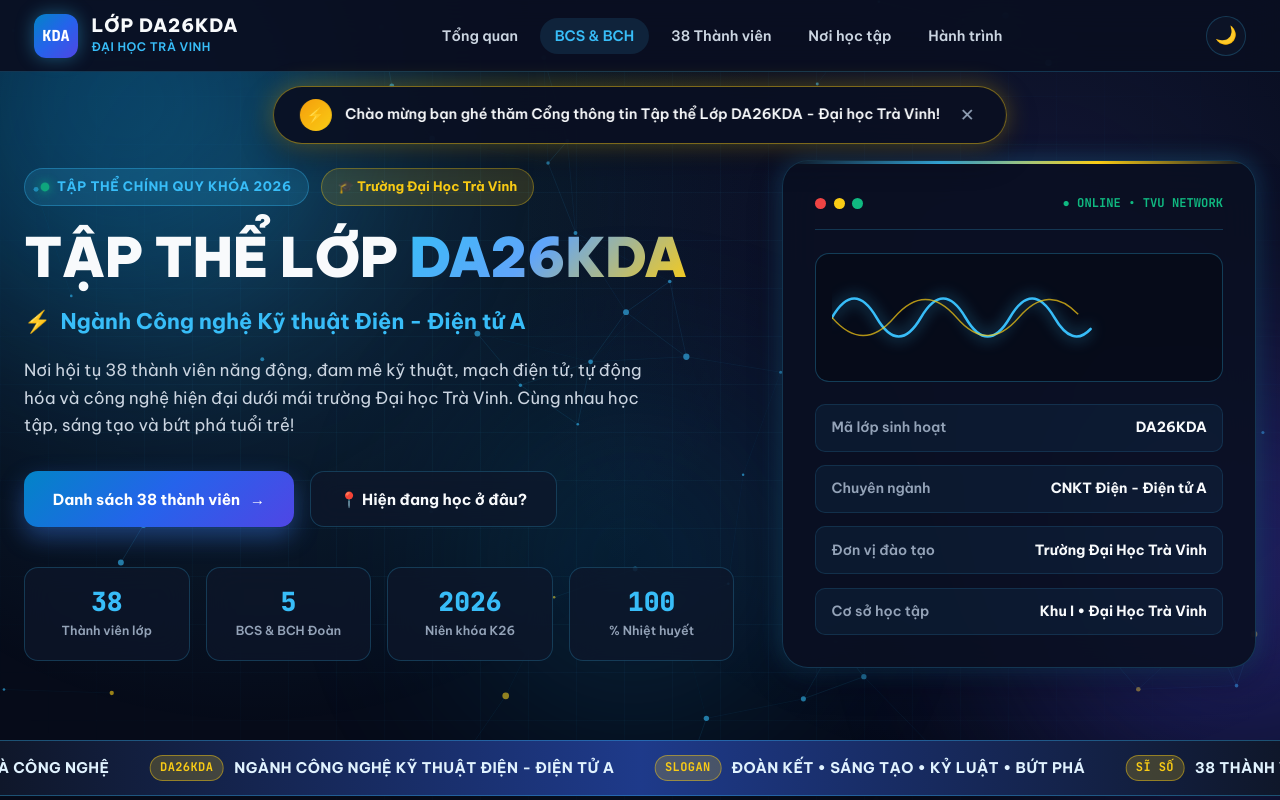
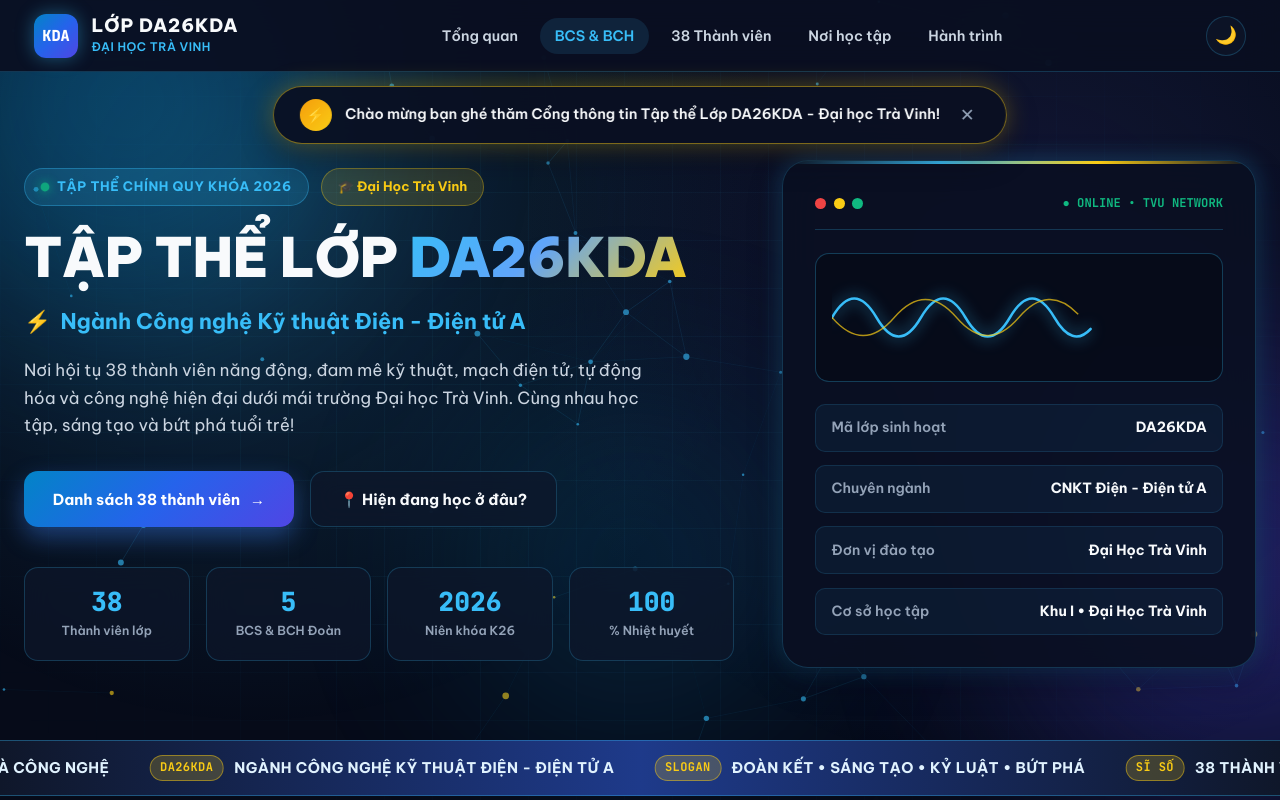
Before and after one commit to kaizen1001/da26kda, a plain HTML site: page index.html in a window 1280 px wide. Shown: the top 800 px of the page. Drawn offline with Linux system fonts and the light colour scheme.

Commit message:
Update index.html

```diff
--- a/index.html
+++ b/index.html
@@ -2242,7 +2242,7 @@
             </div>
         </div>
         <div class="preloader-welcome-box">
-            <div class="preloader-subtitle">Trường Đại Học Trà Vinh • TVU</div>
+            <div class="preloader-subtitle"> Đại Học Trà Vinh • TVU</div>
             <h2 class="preloader-title">CHÀO MỪNG ĐẾN VỚI DA26KDA</h2>
             <p class="preloader-desc">Ngành Công nghệ Kỹ thuật Điện - Điện tử A • Khóa 2026</p>
             <div class="preloader-progress-track">
@@ -2301,7 +2301,7 @@
                         <span class="hero-pill-dot"></span>
                         Tập Thể Chính Quy Khóa 2026
                     </span>
-                    <span class="hero-university-tag">🎓 Trường Đại Học Trà Vinh</span>
+                    <span class="hero-university-tag">🎓 Đại Học Trà Vinh</span>
                 </div>
 
                 <h1 class="hero-title">
@@ -2376,7 +2376,7 @@
                         </div>
                         <div class="hud-info-row">
                             <span class="hud-info-key">Đơn vị đào tạo</span>
-                            <span class="hud-info-val">Trường Đại Học Trà Vinh</span>
+                            <span class="hud-info-val"> Đại Học Trà Vinh</span>
                         </div>
                         <div class="hud-info-row">
                             <span class="hud-info-key">Cơ sở học tập</span>
```
